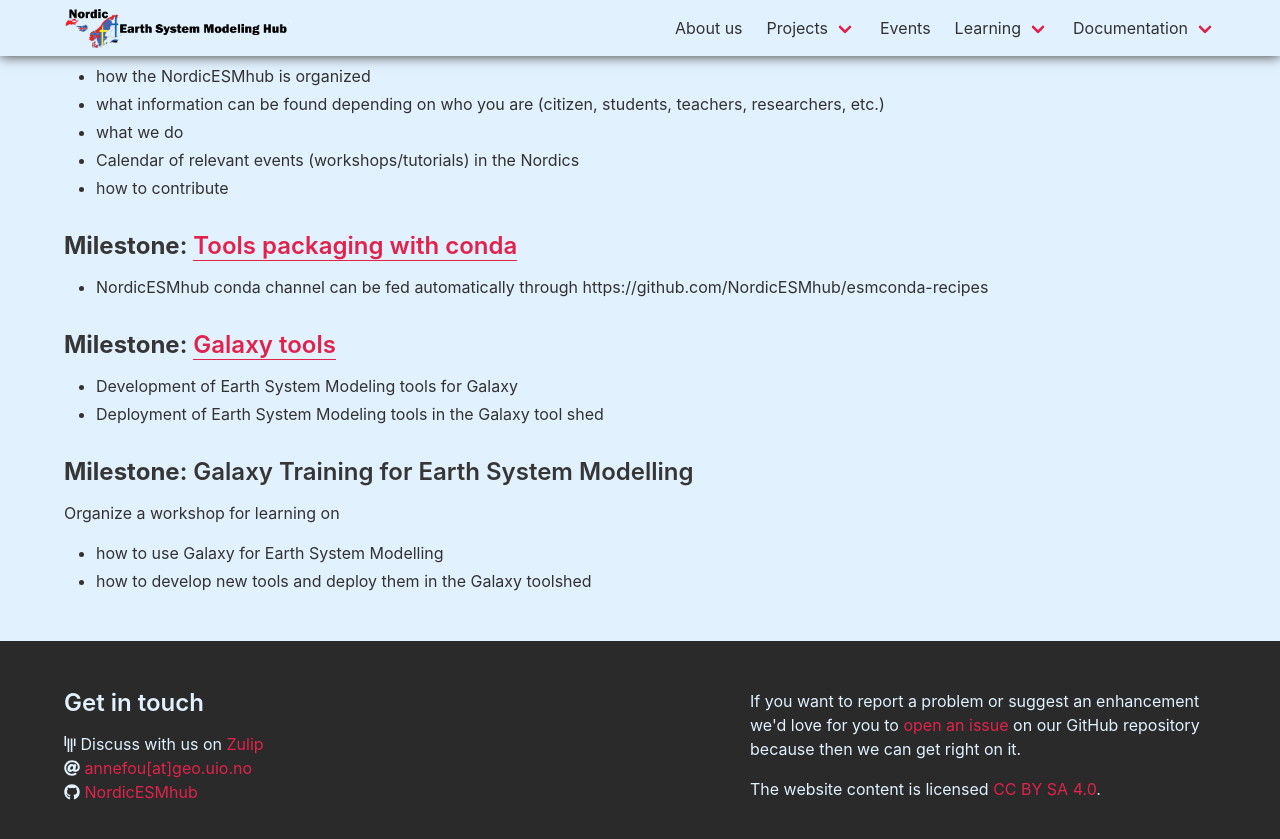
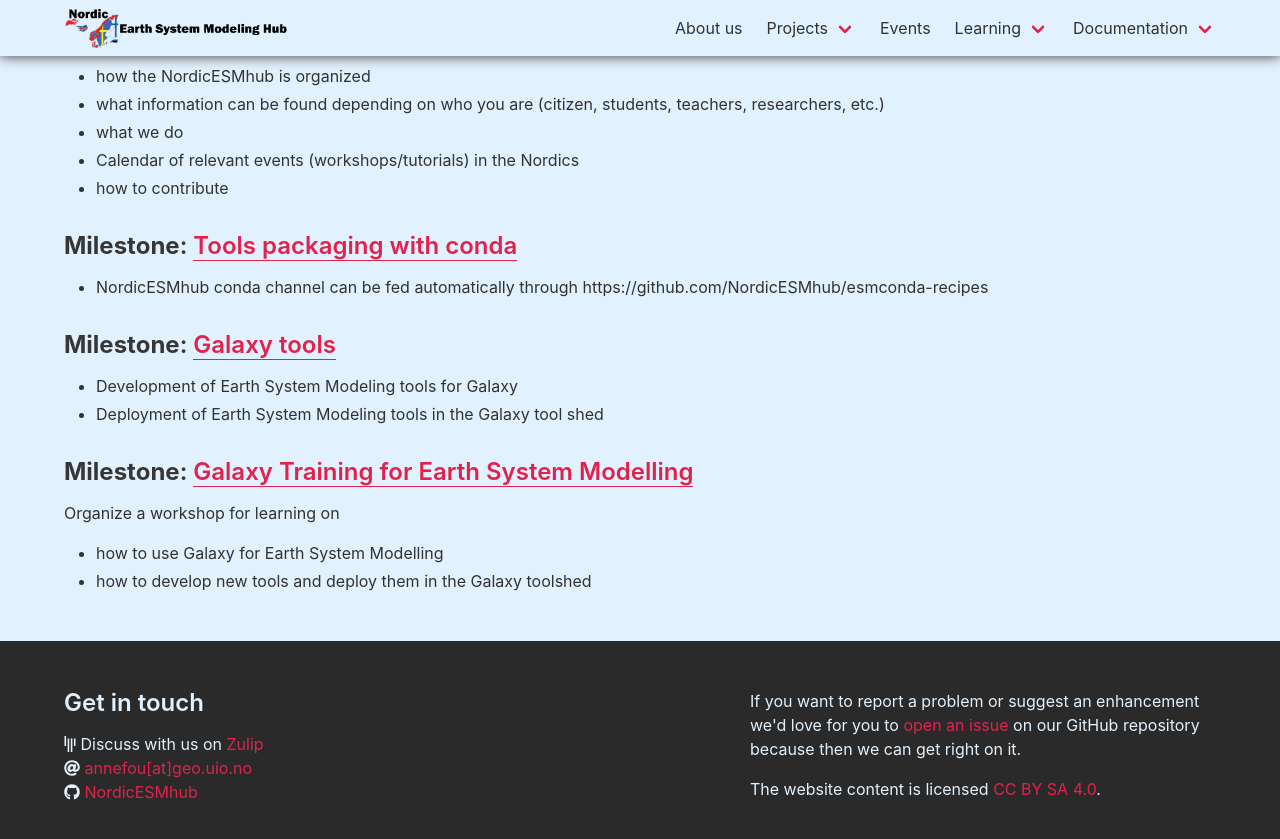
Before and after one commit to NordicESMhub/nordicesmhub.github.io, a Jekyll site: the page built from roadmap.md, in a window 1280 px wide and 900 px high, scrolled down 1083 px. Shown: the top 839 px of the window. Built offline with Jekyll 4.4.1, drawn with Linux system fonts in a browser that asks for light colours; nearby versions of some CDN libraries; part of the change alters nothing that is shown.

```diff
--- a/roadmap.md
+++ b/roadmap.md
@@ -35,7 +35,7 @@ Update https://github.com/NordicESMhub/nordicesmhub.github.io to show:
 - Development of Earth System Modeling tools for Galaxy
 - Deployment of Earth System Modeling tools in the Galaxy tool shed
 
-### **Milestone**: Galaxy Training for Earth System Modelling
+### **Milestone**: [Galaxy Training for Earth System Modelling](https://github.com/NordicESMhub/galaxy-climate/milestone/2)
 
 Organize a workshop for learning on
 -  how to use Galaxy for Earth System Modelling
```
